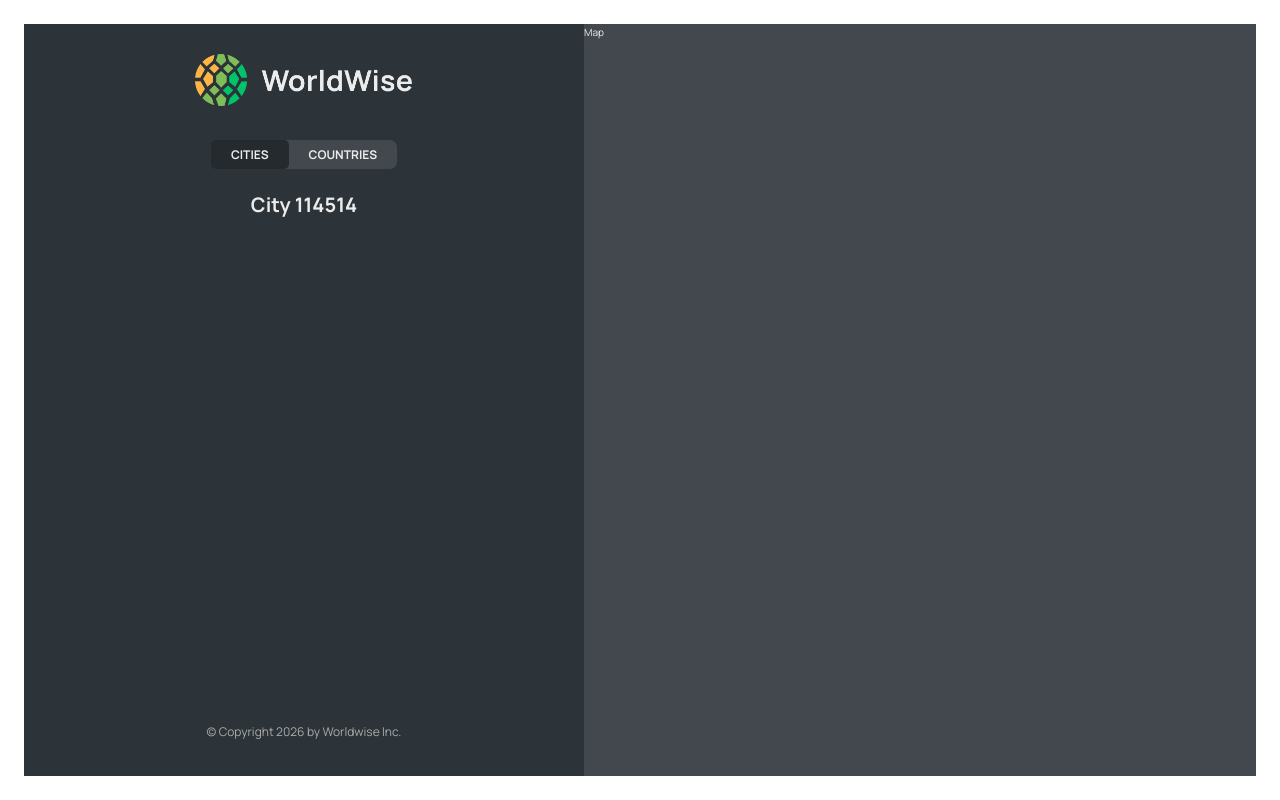
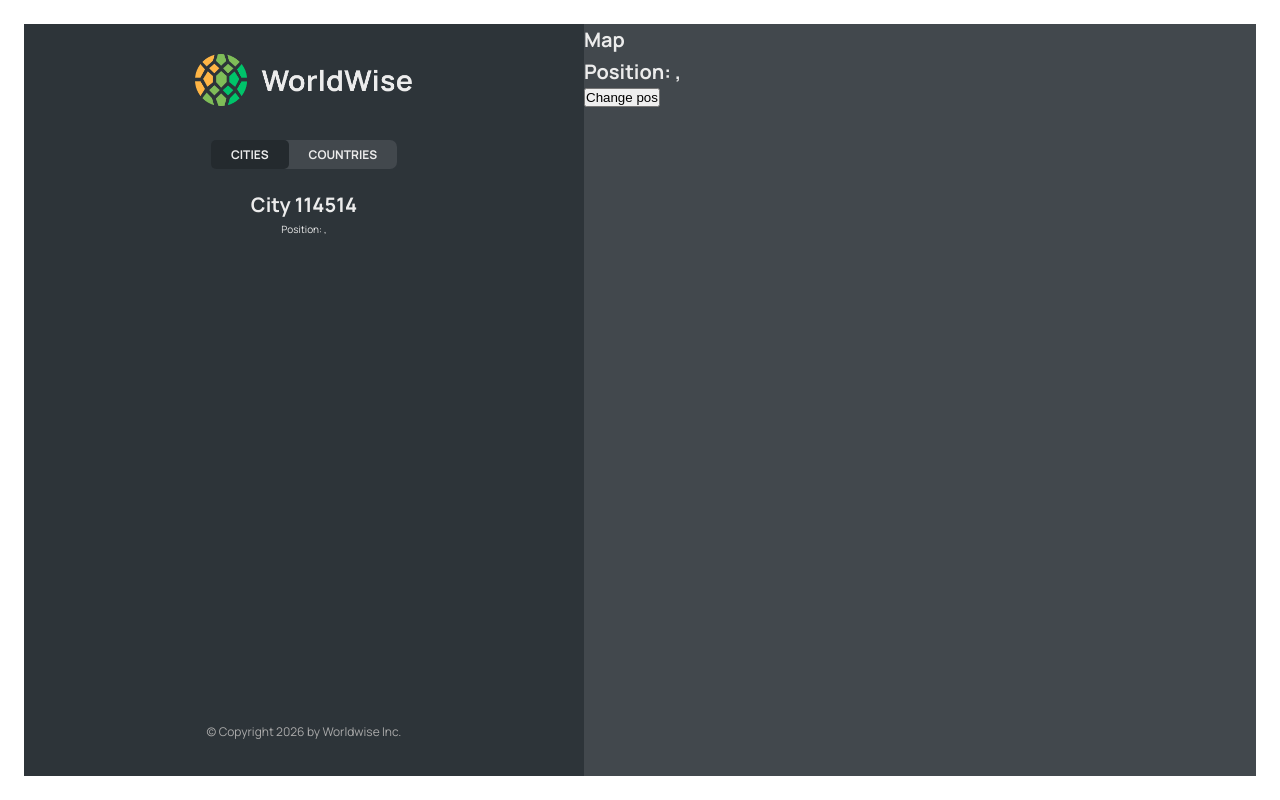
Before and after one commit to bayashiko-r/worldwise, a React (Vite) app: page /app/cities/114514 in a window 1280 px wide. Built offline with nearby package versions, Linux system fonts and the light colour scheme; data requests are answered from the project's data file.

Commit message:
feat: reading and setting a query string

```diff
--- a/src/components/City.jsx
+++ b/src/components/City.jsx
@@ -1,5 +1,6 @@
 import { useParams } from "react-router-dom";
 import styles from "./City.module.css";
+import { useSearchParams } from "react-router-dom";
 
 const formatDate = (date) =>
   new Intl.DateTimeFormat("en", {
@@ -11,6 +12,9 @@
 
 function City() {
   const { id } = useParams();
+  const [searchParams, setSearchParams] = useSearchParams();
+  const lat = searchParams.get('lat');
+  const lng = searchParams.get('lng');
 
   // TEMP DATA
   const currentCity = {
@@ -22,7 +26,7 @@
 
   const { cityName, emoji, date, notes } = currentCity;
 
-  return <h1>City {id}</h1>
+  return <><h1>City {id}</h1><p>Position: {lat}, {lng}</p></>
 
   // return (
   //   <div className={styles.city}>
--- a/src/components/CityItem.jsx
+++ b/src/components/CityItem.jsx
@@ -10,11 +10,11 @@
     }).format(new Date(date));
 
 function CityItem({ city }) {
-    const { cityName, emoji, date, id } = city;
+    const { cityName, emoji, date, id, position } = city;
 
     return (
         <li>
-            <Link className={styles.cityItem} to={`${id}`}>
+            <Link className={styles.cityItem} to={`${id}?lat=${position.lat}&lng=${position.lng}`}>
                 <span className={styles.emoji}>{emoji}</span>
                 <h3 className={styles.name}>{cityName}</h3>
                 <time className={styles.date}>({formatDate(date)})</time>
--- a/src/components/Map.jsx
+++ b/src/components/Map.jsx
@@ -1,9 +1,25 @@
 import styles from "./Map.module.css";
+import { useSearchParams } from "react-router-dom";
 
 function Map() {
+    const [searchParams, setSearchParams] = useSearchParams();
+    const lat = searchParams.get('lat');
+    const lng = searchParams.get('lng');
+
+
     return (
         <div className={styles.mapContainer}>
-            Map
+            <h1>
+                Map
+            </h1>
+            <h1>
+                Position: {lat}, {lng}
+            </h1>
+            <button
+                onClick={() => setSearchParams({ lat: "23", lng: "50" })}
+            >
+                Change pos
+            </button>
         </div>
     )
 }
```
